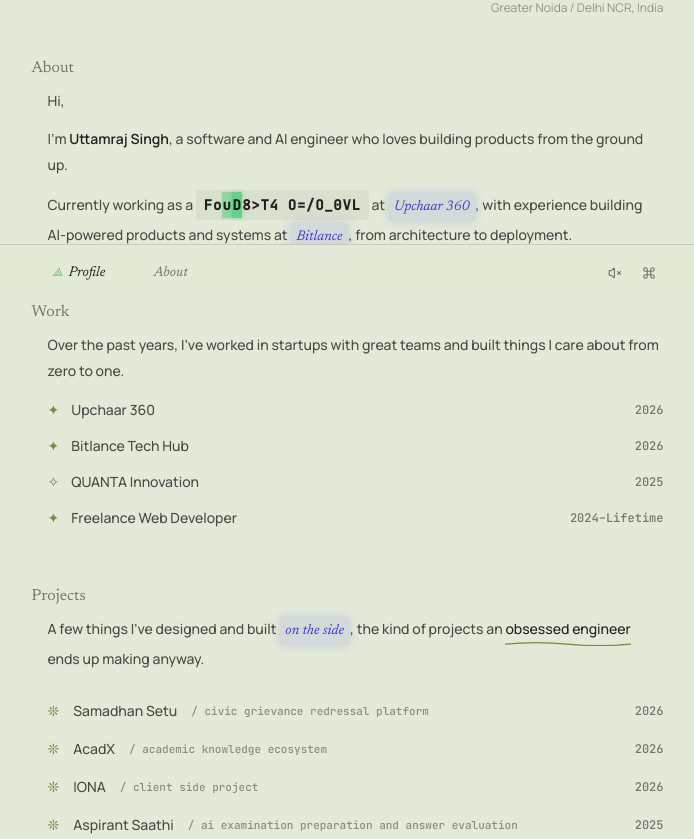
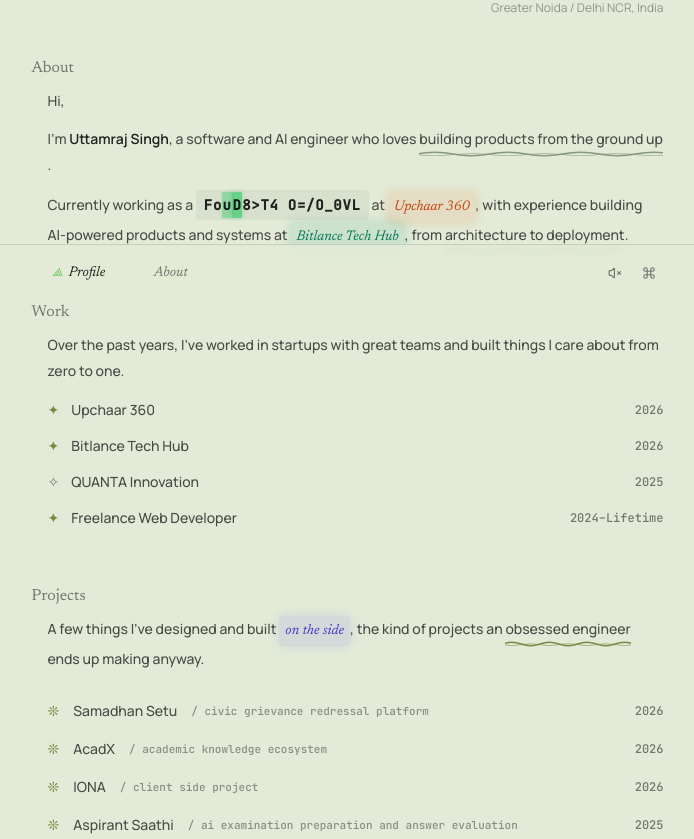
Before and after one commit to codexuttam/portfolio, a Next.js app: page / in a window 1280 px wide. Shown: the part 500-1339 px from the top of the page, without its empty margins (290-984 px from the left). Built offline with nearby package versions, Linux system fonts and the light colour scheme.

Commit message:
feat: moving rope underline on keywords and full Bitlance Tech Hub branding

```diff
--- a/src/app/about/page.tsx
+++ b/src/app/about/page.tsx
@@ -8,6 +8,7 @@ import { TextScramble } from "@/components/text-scramble";
 import { soundManager } from "@/utils/audio";
 import { ScrambleCursor } from "@/components/scramble-cursor";
 import { HeartHover } from "@/components/heart-hover";
+import { RopeUnderline } from "@/components/rope-underline";
 
 export default function AboutPage() {
   const [commandPaletteOpen, setCommandPaletteOpen] = useState(false);
@@ -79,22 +80,11 @@ export default function AboutPage() {
                     product architect&apos;s
                   </span>{" "}
                   mindset to engineering, working across AI systems, autonomous agents,{" "}
-                  <span className="relative inline-block font-medium text-[#20221F]">
-                    distributed backends
-                    <svg
-                      className="absolute -bottom-1 left-0 w-full h-[5px] text-[#778A43]"
-                      viewBox="0 0 100 8"
-                      preserveAspectRatio="none"
-                    >
-                      <path
-                        d="M0,5 Q25,0 50,5 T100,5"
-                        fill="none"
-                        stroke="currentColor"
-                        strokeWidth="2"
-                        strokeLinecap="round"
-                      />
-                    </svg>
-                  </span>
+                  <RopeUnderline color="#88987E">
+                    <span className="font-medium text-[#20221F]">
+                      distributed backends
+                    </span>
+                  </RopeUnderline>
                   , and{" "}
                   <span className="font-medium text-[#20221F]">
                     real-time voice technology
@@ -109,7 +99,7 @@ export default function AboutPage() {
                     target="_blank"
                     rel="noopener noreferrer"
                     onClick={() => soundManager.playClick()}
-                    className="relative inline-block font-baskerville italic text-[#4338CA] bg-[#4F46E5]/10 px-1.5 py-0.5 rounded shadow-[0_0_12px_rgba(99,102,241,0.18)] hover:bg-[#4F46E5]/20 transition-all duration-200"
+                    className="relative inline-block font-baskerville italic text-[#C2410C] bg-[#EA580C]/10 px-1.5 py-0.5 rounded shadow-[0_0_12px_rgba(234,88,12,0.18)] hover:bg-[#EA580C]/20 transition-all duration-200"
                   >
                     Upchaar 360
                   </a>
@@ -119,9 +109,9 @@ export default function AboutPage() {
                     target="_blank"
                     rel="noopener noreferrer"
                     onClick={() => soundManager.playClick()}
-                    className="relative inline-block font-baskerville italic text-[#4338CA] bg-[#4F46E5]/10 px-1.5 py-0.5 rounded shadow-[0_0_12px_rgba(99,102,241,0.18)] hover:bg-[#4F46E5]/20 transition-all duration-200"
+                    className="relative inline-block font-baskerville italic text-[#047857] bg-[#059669]/10 px-1.5 py-0.5 rounded shadow-[0_0_12px_rgba(5,150,105,0.18)] hover:bg-[#059669]/20 transition-all duration-200"
                   >
-                    Bitlance
+                    Bitlance Tech Hub
                   </a>{" "}
                   and projects like{" "}
                   <a
@@ -129,7 +119,7 @@ export default function AboutPage() {
                     target="_blank"
                     rel="noopener noreferrer"
                     onClick={() => soundManager.playClick()}
-                    className="relative inline-block font-baskerville italic text-[#4338CA] bg-[#4F46E5]/10 px-1.5 py-0.5 rounded shadow-[0_0_12px_rgba(99,102,241,0.18)] hover:bg-[#4F46E5]/20 transition-all duration-200"
+                    className="relative inline-block font-baskerville italic text-[#6D28D9] bg-[#7C3AED]/10 px-1.5 py-0.5 rounded shadow-[0_0_12px_rgba(124,58,237,0.18)] hover:bg-[#7C3AED]/20 transition-all duration-200"
                   >
                     Samadhan Setu
                   </a>
--- a/src/app/page.tsx
+++ b/src/app/page.tsx
@@ -8,6 +8,7 @@ import { CommandPalette } from "@/components/command-palette";
 import { soundManager } from "@/utils/audio";
 import { ScrambleCursor } from "@/components/scramble-cursor";
 import { HeartHover } from "@/components/heart-hover";
+import { RopeUnderline } from "@/components/rope-underline";
 
 export default function HomePage() {
   const [commandPaletteOpen, setCommandPaletteOpen] = useState(false);
@@ -68,7 +69,11 @@ export default function HomePage() {
                       <span className="font-semibold text-[#20221F]">
                         Uttamraj Singh
                       </span>
-                      , a software and AI engineer who loves building products from the ground up.
+                      , a software and AI engineer who loves{" "}
+                      <RopeUnderline>
+                        building products from the ground up
+                      </RopeUnderline>
+                      .
                     </p>
                     <p>
                       Currently working as a <ScrambleCursor text="Founding Engineer" /> at{" "}
@@ -77,7 +82,7 @@ export default function HomePage() {
                         target="_blank"
                         rel="noopener noreferrer"
                         onClick={() => soundManager.playClick()}
-                        className="relative inline-block font-baskerville italic text-[#4338CA] bg-[#4F46E5]/10 px-1.5 py-0.5 rounded shadow-[0_0_12px_rgba(99,102,241,0.18)] hover:bg-[#4F46E5]/20 transition-all duration-200"
+                        className="relative inline-block font-baskerville italic text-[#C2410C] bg-[#EA580C]/10 px-1.5 py-0.5 rounded shadow-[0_0_12px_rgba(234,88,12,0.18)] hover:bg-[#EA580C]/20 transition-all duration-200"
                       >
                         Upchaar 360
                       </a>
@@ -87,11 +92,15 @@ export default function HomePage() {
                         target="_blank"
                         rel="noopener noreferrer"
                         onClick={() => soundManager.playClick()}
-                        className="relative inline-block font-baskerville italic text-[#4338CA] bg-[#4F46E5]/10 px-1.5 py-0.5 rounded shadow-[0_0_12px_rgba(99,102,241,0.18)] hover:bg-[#4F46E5]/20 transition-all duration-200"
+                        className="relative inline-block font-baskerville italic text-[#047857] bg-[#059669]/10 px-1.5 py-0.5 rounded shadow-[0_0_12px_rgba(5,150,105,0.18)] hover:bg-[#059669]/20 transition-all duration-200"
                       >
-                        Bitlance
+                        Bitlance Tech Hub
                       </a>
-                      , from architecture to deployment.
+                      , from{" "}
+                      <RopeUnderline color="#6B7F52">
+                        architecture to deployment
+                      </RopeUnderline>
+                      .
                     </p>
                   </div>
                 </div>
--- a/src/components/editorial-projects-section.tsx
+++ b/src/components/editorial-projects-section.tsx
@@ -6,6 +6,19 @@ import Image from "next/image";
 import { projectsData, ProjectItem } from "@/data/projects";
 import { soundManager } from "@/utils/audio";
 import { ArrowUpRight } from "lucide-react";
+import { RopeUnderline } from "@/components/rope-underline";
+
+const projectGlowStyles: Record<string, string> = {
+  "samadhan-setu":
+    "group-hover/w-item:text-[#6D28D9] group-hover/w-item:bg-[#7C3AED]/10 group-hover/w-item:shadow-[0_0_12px_rgba(124,58,237,0.2)]",
+  "acad-x":
+    "group-hover/w-item:text-[#047857] group-hover/w-item:bg-[#059669]/10 group-hover/w-item:shadow-[0_0_12px_rgba(5,150,105,0.2)]",
+  iona: "group-hover/w-item:text-[#C2410C] group-hover/w-item:bg-[#EA580C]/10 group-hover/w-item:shadow-[0_0_12px_rgba(234,88,12,0.2)]",
+  "aspirant-saathi":
+    "group-hover/w-item:text-[#0F766E] group-hover/w-item:bg-[#0D9488]/10 group-hover/w-item:shadow-[0_0_12px_rgba(13,148,136,0.2)]",
+  "quicklearn-ai":
+    "group-hover/w-item:text-[#4338CA] group-hover/w-item:bg-[#4F46E5]/10 group-hover/w-item:shadow-[0_0_12px_rgba(99,102,241,0.2)]",
+};
 
 export function EditorialProjectsSection() {
   const [hoveredProject, setHoveredProject] = useState<ProjectItem | null>(null);
@@ -53,22 +66,7 @@ export function EditorialProjectsSection() {
             on the side
           </span>
           , the kind of projects an{" "}
-          <span className="relative inline-block font-medium text-[#20221F]">
-            obsessed engineer
-            <svg
-              className="absolute -bottom-1 left-0 w-full h-[5px] text-[#778A43]"
-              viewBox="0 0 100 8"
-              preserveAspectRatio="none"
-            >
-              <path
-                d="M0,5 Q25,0 50,5 T100,5"
-                fill="none"
-                stroke="currentColor"
-                strokeWidth="2"
-                strokeLinecap="round"
-              />
-            </svg>
-          </span>{" "}
+          <RopeUnderline color="#778A43">obsessed engineer</RopeUnderline>{" "}
           ends up making anyway.
         </p>
 
@@ -92,8 +90,13 @@ export function EditorialProjectsSection() {
                     ❊
                   </span>
 
-                  {/* Project Title with product-architect glow highlight on hover */}
-                  <span className="text-sm font-medium transition-all duration-200 px-1.5 py-0.5 rounded group-hover/w-item:text-[#4338CA] group-hover/w-item:bg-[#4F46E5]/10 group-hover/w-item:shadow-[0_0_12px_rgba(99,102,241,0.18)]">
+                  {/* Project Title with customized glow highlight on hover */}
+                  <span
+                    className={`text-sm font-medium transition-all duration-200 px-1.5 py-0.5 rounded ${
+                      projectGlowStyles[project.id] ||
+                      "group-hover/w-item:text-[#4338CA] group-hover/w-item:bg-[#4F46E5]/10 group-hover/w-item:shadow-[0_0_12px_rgba(99,102,241,0.18)]"
+                    }`}
+                  >
                     {project.title}
                   </span>
 
--- /dev/null
+++ b/src/components/rope-underline.tsx
@@ -0,0 +1,49 @@
+"use client";
+
+import React from "react";
+
+interface RopeUnderlineProps {
+  children: React.ReactNode;
+  className?: string;
+  color?: string;
+}
+
+export function RopeUnderline({
+  children,
+  className = "",
+  color = "#88987E", // Sage green matching the uploaded reference
+}: RopeUnderlineProps) {
+  return (
+    <span className={`relative inline-block ${className}`}>
+      <span>{children}</span>
+      <span
+        aria-hidden="true"
+        className="absolute -bottom-1.5 left-0 w-full h-[8px] overflow-hidden pointer-events-none"
+      >
+        <svg
+          className="absolute top-0 left-0 h-full w-[300%] animate-rope-slide"
+          viewBox="0 0 600 12"
+          fill="none"
+          preserveAspectRatio="none"
+        >
+          {/* Main textured rope stroke */}
+          <path
+            d="M 0 6 Q 15 1, 30 6 T 60 6 T 90 6 T 120 6 T 150 6 T 180 6 T 210 6 T 240 6 T 270 6 T 300 6 T 330 6 T 360 6 T 390 6 T 420 6 T 450 6 T 480 6 T 510 6 T 540 6 T 570 6 T 600 6"
+            stroke={color}
+            strokeWidth="2.2"
+            strokeLinecap="round"
+            strokeLinejoin="round"
+          />
+          {/* Secondary organic sketch filament creating realistic rope twist */}
+          <path
+            d="M 0 7 Q 15 10, 30 7 T 60 7 T 90 7 T 120 7 T 150 7 T 180 7 T 210 7 T 240 7 T 270 7 T 300 7 T 330 7 T 360 7 T 390 7 T 420 7 T 450 7 T 480 7 T 510 7 T 540 7 T 570 7 T 600 7"
+            stroke={color}
+            strokeWidth="1.2"
+            strokeOpacity="0.7"
+            strokeLinecap="round"
+          />
+        </svg>
+      </span>
+    </span>
+  );
+}
--- a/src/data/profile.ts
+++ b/src/data/profile.ts
@@ -70,7 +70,7 @@ export const profileData: ProfileData = {
   headlinePrefix: "Making ideas feel",
   headlineEmphasis: "real.",
   bioIntro:
-    "Hi, I'm Uttamraj Singh, a software and AI engineer who loves building products from the ground up. Currently working as a Founding Engineer at Upchaar 360, with experience building AI-powered products and systems at Bitlance, from architecture to deployment.",
+    "Hi, I'm Uttamraj Singh, a software and AI engineer who loves building products from the ground up. Currently working as a Founding Engineer at Upchaar 360, with experience building AI-powered products and systems at Bitlance Tech Hub, from architecture to deployment.",
   location: "India / Available Globally",
   discipline: "Computer Science Engineering (AI/ML)",
   currentFocus: "Agentic Workflows, Voice AI & Production Systems",
@@ -167,7 +167,7 @@ export const profileData: ProfileData = {
     narrative: [
       "I'm a Software & AI Engineer based in India, building intelligent products from zero to one.",
       "I bring a product architect's mindset to engineering, working across AI systems, autonomous agents, distributed backends, and real-time voice technology. I'm passionate about turning complex ideas into scalable products, with an eye for architecture, performance, and the finer details of user experience.",
-      "Currently building at Upchaar 360, with experience at Bitlance and projects like Samadhan Setu.",
+      "Currently building at Upchaar 360, with experience at Bitlance Tech Hub and projects like Samadhan Setu.",
       "I thrive in early-stage environments where engineering, experimentation, and product thinking come together to create meaningful impact.",
     ],
     technologies: [
```
Also changed, not shown: src/app/globals.css (+15 -0 lines).
